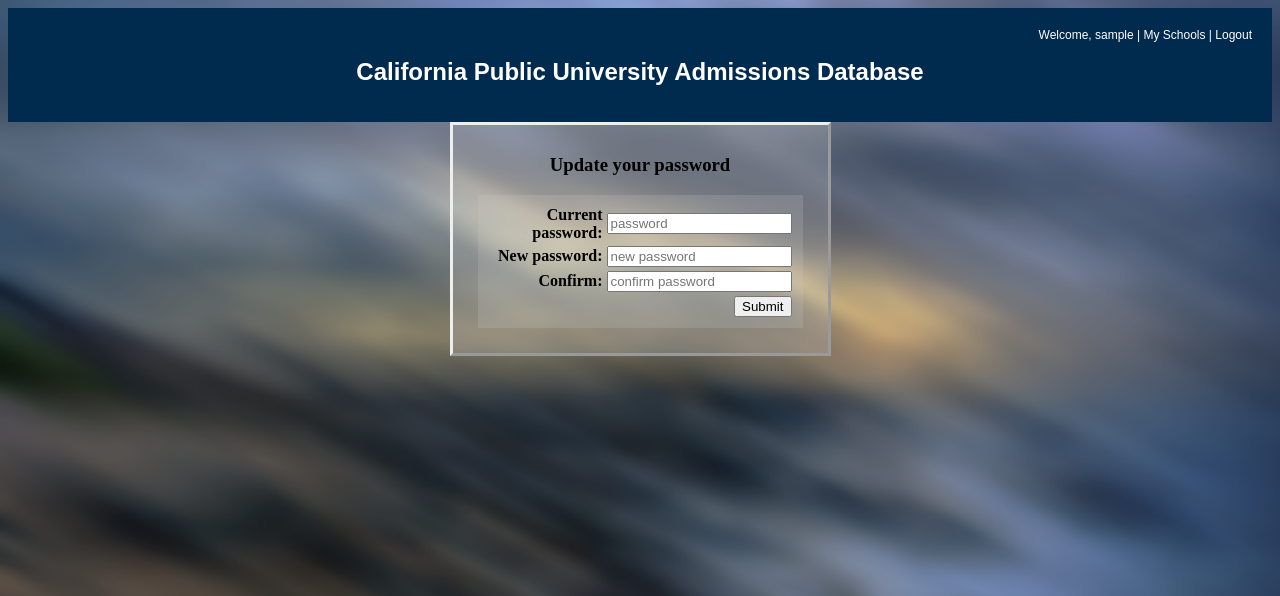
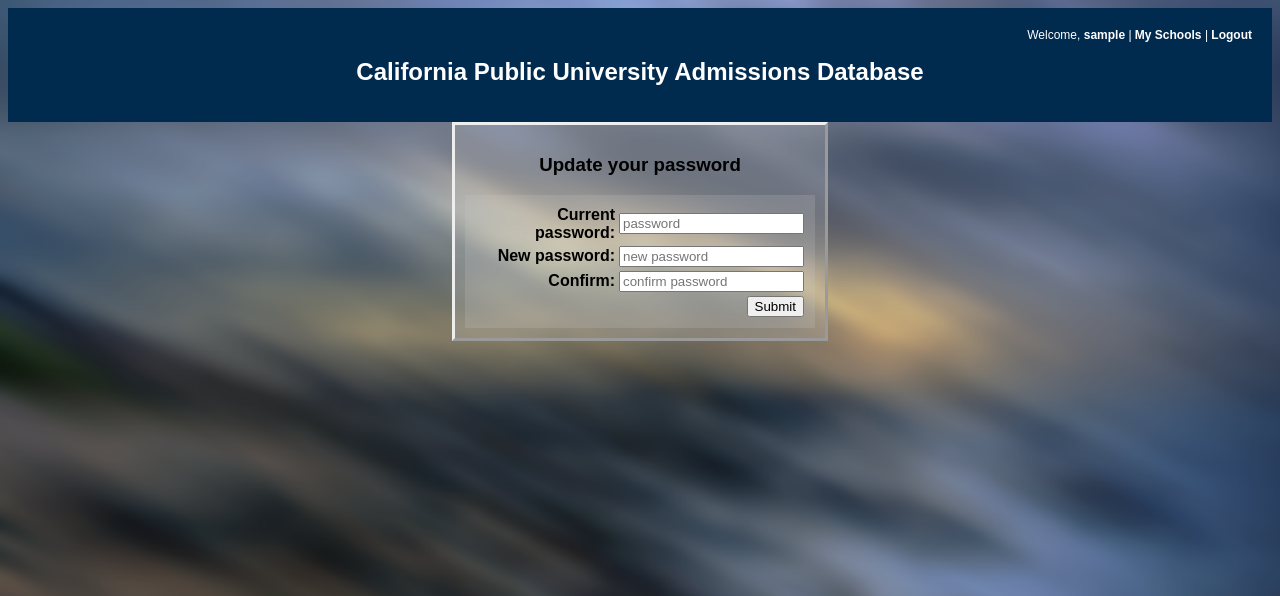
Before and after one commit to Cloud6Tech/cst336_team_assignment1, a PHP site: page /changePassword.php in a window 1280 px wide. Shown: the top 596 px of the page. Run offline with PHP 8.4, Linux system fonts and the light colour scheme; the visitor is signed in with stand-in values (Sample User, id 1); data that the repository does not hold is empty.

Commit message:
reorganized slightly, updated some sizes

```diff
--- a/univ.css
+++ b/univ.css
@@ -1,20 +1,38 @@
+body {
+	background-image: url('bg.png');
+	background-repeat: no-repeat;
+	background-attachment: fixed;
+	background-size: cover;
+	font-family: Arial, Helvetica, sans-serif;
+}
+
+div {
+	padding: 10px;
+	background-color: rgba(200,200,200,.25);
+}
+
 form {
 	display: inline;
 }
 
+table {
+	background-color: rgba(200,200,200,.2);
+	padding: 8px;
+}
+
 #admissionsInfo {
 	border: solid black 1px;
+	height: 300px;
 	margin: 0 auto;
 	margin-top: 5px;
 	padding: 5px;
 	text-align: center;
-	width: 350px;
+	width: 900px;
 }
 #admissionsInfo table,.accountForm table {
 	margin: 0 auto;
 }
 #navBar {
-	font-family: Arial, Helvetica, sans-serif;
 	padding: 20px;
 	text-align: right;
 	background-color: #002a4e;
@@ -24,6 +42,7 @@ form {
 
 #navBar a:link {
 	color: white;
+	font-weight: bold;
 	text-decoration: none;
 }
 
@@ -50,7 +69,6 @@ form {
 #showSchools {
 	border:#ffffff normal 1px;
 	border-collapse:collapse;
-	font-family:Arial, Helvetica, sans-serif;
 	font-size: 12px;
 	margin: 0 auto;
 	color: #CCC;
@@ -92,33 +110,12 @@ form {
 	padding: 20px;
 }
 
-body
-{
-	background-image: url('bg.png');
-	background-repeat: no-repeat;
-	background-attachment: fixed;
-	background-size: cover;
-}
-
-div
-{
-	padding: 10px;
-	background-color: rgba(200,200,200,.25);
-}
-
-table
-{
-	background-color: rgba(200,200,200,.2);
-	padding: 8px;
-}
-
 .accountForm {
 	border-style: outset;
-	padding: 25px;
 	padding-top: 10px;
 	margin: 0 auto;
 	text-align: right;
-	width: 325px;
+	width: 350px;
 }
 .accountForm h3 {
 	text-align: center;
```
